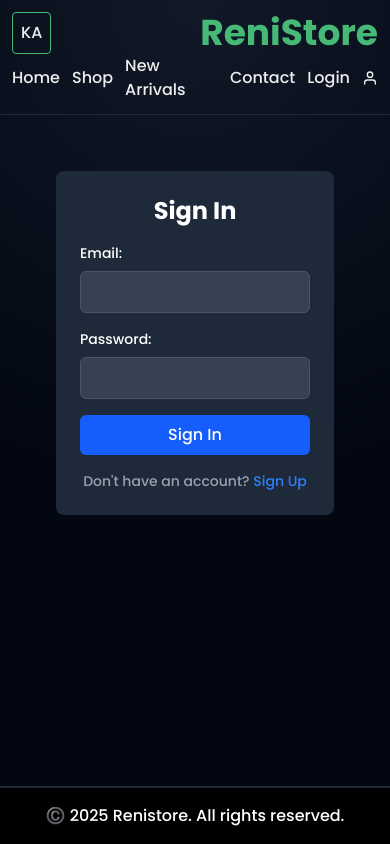
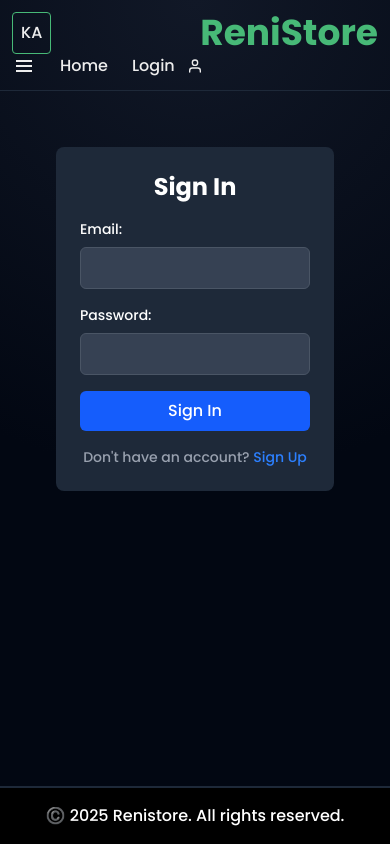
Before and after one commit to MadeBySeby/renistore, a Next.js app: page /en/login in a window 390 px wide. Built offline with nearby package versions, Linux system fonts and the light colour scheme; no server answers.

Commit message:
fix: remove background color from profile page and enhance Navbar with responsive menu toggle

```diff
--- a/app/[locale]/profile/page.tsx
+++ b/app/[locale]/profile/page.tsx
@@ -32,7 +32,7 @@ function page() {
     setModal(false);
   }
   return (
-    <div className="min-h-screen bg-gray-900 p-6">
+    <div className="min-h-screen p-6">
       <div className="max-w-xl mx-auto bg-gray-800 rounded-lg shadow-lg p-8">
         <h1 className="text-2xl font-bold text-white mb-6">Profile</h1>
         <div className="space-y-4">
--- a/components/Navbar.tsx
+++ b/components/Navbar.tsx
@@ -7,6 +7,8 @@ import { useLocale, useTranslations } from "next-intl";
 import { signOut } from "@/lib/auth-client";
 import { useRouter } from "next/navigation";
 import { useAuth } from "@/app/context/AuthContext";
+import { IconBase } from "react-icons";
+import { BiMenu } from "react-icons/bi";
 
 export default function Navbar() {
   const { user, signOut, session, isAdmin } = useAuth();
@@ -41,6 +43,7 @@ export default function Navbar() {
   // console.log("Is Admin:", isAdmin);
   const t = useTranslations("nav");
   const locale = useLocale();
+  const [menuOpen, setMenuOpen] = useState(false);
   return (
     <nav className="flex-wrap flex justify-between items-center p-3 border-b-1 border-gray-800 ">
       <LanguageSwitcher />
@@ -50,19 +53,41 @@ export default function Navbar() {
       </h1>
 
       <ul className="gap-3">
+        <li className="md:hidden">
+          <BiMenu
+            onClick={() => setMenuOpen(!menuOpen)}
+            className="text-2xl cursor-pointer"
+          />
+        </li>
+        <li className="w-full">
+          <div
+            className={`absolute left-5 mt-5 z-10 flex flex-col gap-3 transition-all duration-300 ${
+              menuOpen ? "max-h-96" : "max-h-0 md:max-h-full"
+            } overflow-hidden md:overflow-visible`}>
+            <ul className="flex flex-col gap-3">
+              <li>
+                <Link href={`/${locale}/cart`}>{t("cart")}</Link>
+              </li>
+              <li>
+                <Link href={`/${locale}/shop`}>{t("shop")}</Link>
+              </li>
+            </ul>
+          </div>
+        </li>
+
         <li>
           {" "}
           <Link href={`/${locale}`}>{t("home")}</Link>
         </li>
-        <li>
+        <li className="hidden md:block">
           {" "}
           <Link href={`/${locale}/shop`}>{t("shop")}</Link>{" "}
         </li>
         <li>
           {" "}
-          <Link href={`/${locale}/new-arrivals`}>{t("newArrivals")}</Link>{" "}
+          {/* <Link href={`/${locale}/new-arrivals`}>{t("newArrivals")}</Link>{" "} */}
         </li>
-        <li>
+        <li className="hidden md:block">
           {" "}
           <Link href={`/${locale}/contact`}>{t("contact")}</Link>{" "}
         </li>
```
